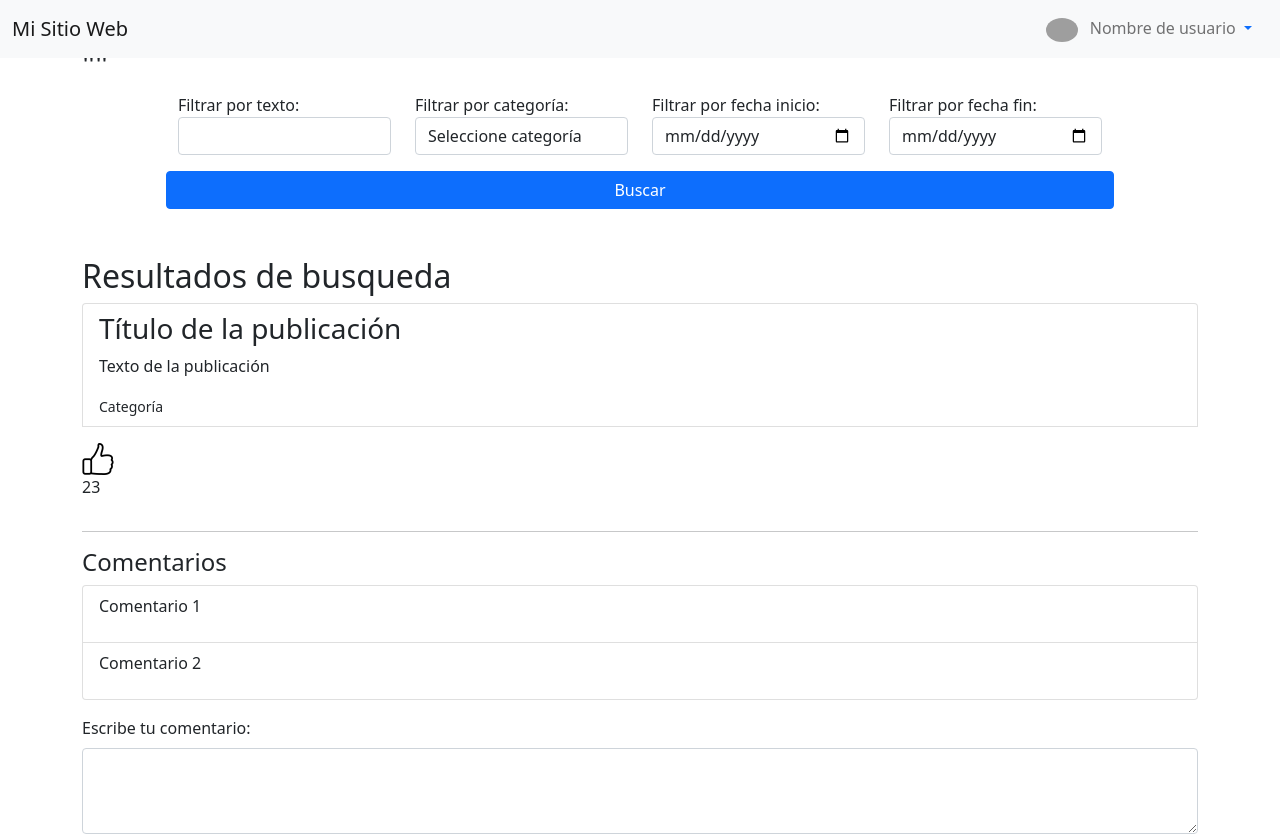
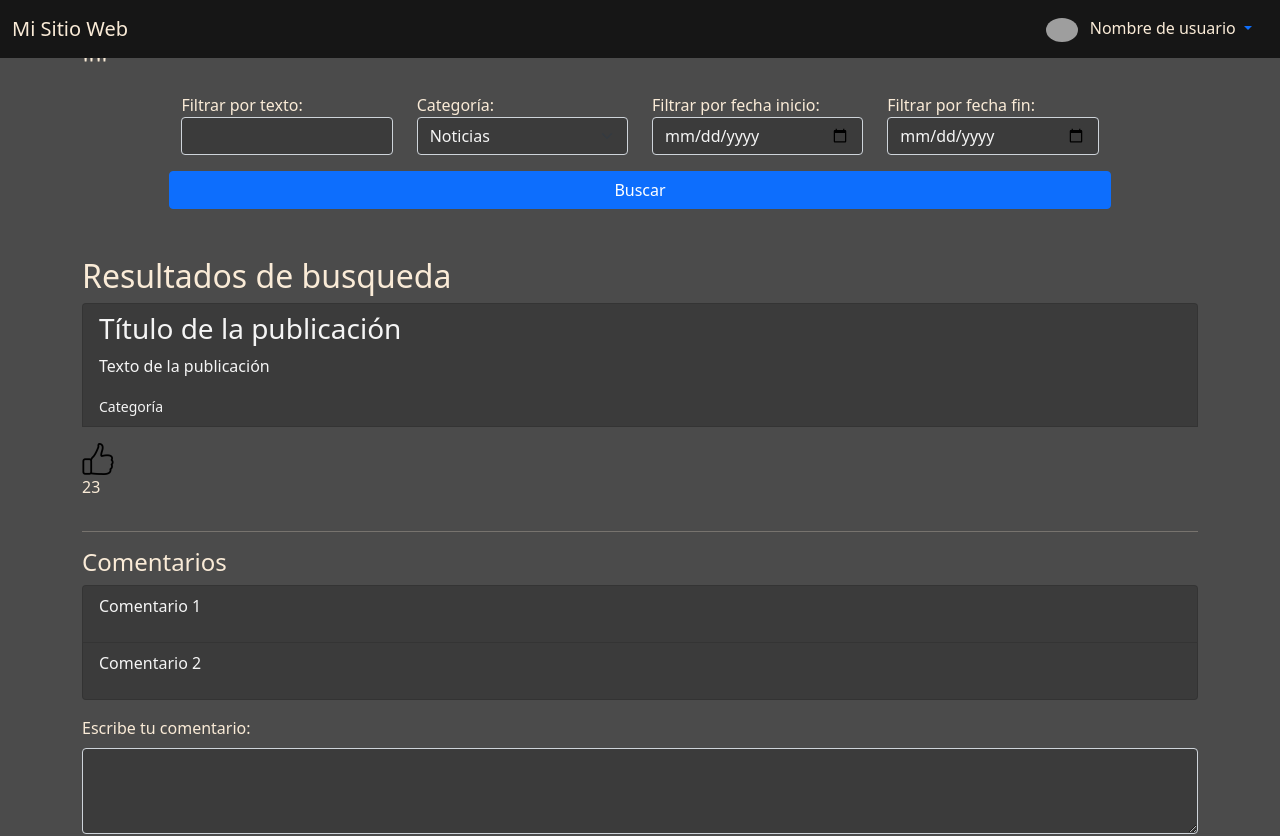
Before and after one commit to benykingz/ProyetcoWeb, a plain HTML site: page Result.html in a window 1280 px wide. Shown: the top 836 px of the page. Drawn offline with nearby package versions, Linux system fonts and the light colour scheme; grey boxes are pictures that could not be loaded.

Commit message:
Cambios css modo oscuro

```diff
--- a/Result.html
+++ b/Result.html
@@ -7,11 +7,11 @@
 	<link href="https://cdn.jsdelivr.net/npm/bootstrap@5.0.0/dist/css/bootstrap.min.css" rel="stylesheet" >
     <script src="https://cdn.jsdelivr.net/npm/@popperjs/core@2.9.2/dist/umd/popper.min.js" ></script>
     <script src="https://cdn.jsdelivr.net/npm/bootstrap@5.0.1/dist/js/bootstrap.min.js" integrity="sha384-Atwg2Pkwv9vp0ygtn1JAojH0nYbwNJLPhwyoVbhoPwBhjQPR5VtM2+xf0Uwh9KtT" crossorigin="anonymous"></script>
-
+    <link href="/assets/css/styles.css" rel="stylesheet">
 </head>
 <body>
     <!-- Barra de busqueda -->
-    <nav class="navbar navbar-expand-lg navbar-light bg-light fixed-top">
+    <nav class="navbar navbar-expand-lg navbar-light dark-navbar fixed-top">
 
         <div class="container-fluid">
           <a class="navbar-brand" href="#">Mi Sitio Web</a>
@@ -43,12 +43,12 @@
             <input type="text" id="filtro-texto" name="filtro-texto" class="form-control">
           </div>
           <div class="col-sm-3">
-            <label for="filtro-categoria">Filtrar por categoría:</label>
-            <select id="filtro-categoria" name="filtro-categoria" class="form-control">
-              <option value="">Seleccione categoría</option>
-              <option value="categoria1">Categoría 1</option>
-              <option value="categoria2">Categoría 2</option>
-              <option value="categoria3">Categoría 3</option>
+            <label for="categoria">Categoría:</label>
+            <select class="form-select" id="categoria" name="categoria">
+              <option value="noticias">Noticias</option>
+              <option value="deportes">Deportes</option>
+              <option value="entretenimiento">Entretenimiento</option>
+              <option value="tecnologia">Tecnología</option>
             </select>
           </div>
           <div class="col-sm-3">
--- /dev/null
+++ b/assets/css/styles.css
@@ -0,0 +1,42 @@
+.dark-navbar {
+    background-color: rgb(22, 22, 22);
+  }
+
+  body {
+    background-color: rgb(75, 75, 75);
+    color: antiquewhite
+  }
+
+  .navbar-light .navbar-brand, .navbar-light .navbar-text{
+    color: antiquewhite
+  }
+
+  .form-control, .form-select, .list-group-item  {
+    background-color: rgb(59, 59, 59);
+    color: whitesmoke;
+  }
+
+  .form-control:focus, .form-select:focus, .list-group-item:focus  {
+    background-color: rgb(59, 59, 59);
+    color: whitesmoke;
+  }
+
+  .page-link, .page-item.disabled .page-link {
+    background-color: rgb(59, 59, 59);
+    color: whitesmoke;
+  }
+
+  .page-link:hover, .page-item.disabled .page-link:hover {
+    background-color: rgb(91, 91, 91);
+    color: whitesmoke;
+  }
+
+  .card-body{
+    background-color: rgb(59, 59, 59);
+    color: whitesmoke;
+  }
+
+  .card-header{
+    background-color: rgb(59, 59, 59);
+    color: whitesmoke;
+  }
```
Also changed, not shown: CreacionUser.html (+1 -1 lines), EditComent.html (+11 -8 lines), Login.html (+1 -1 lines), index.html (+11 -9 lines).
